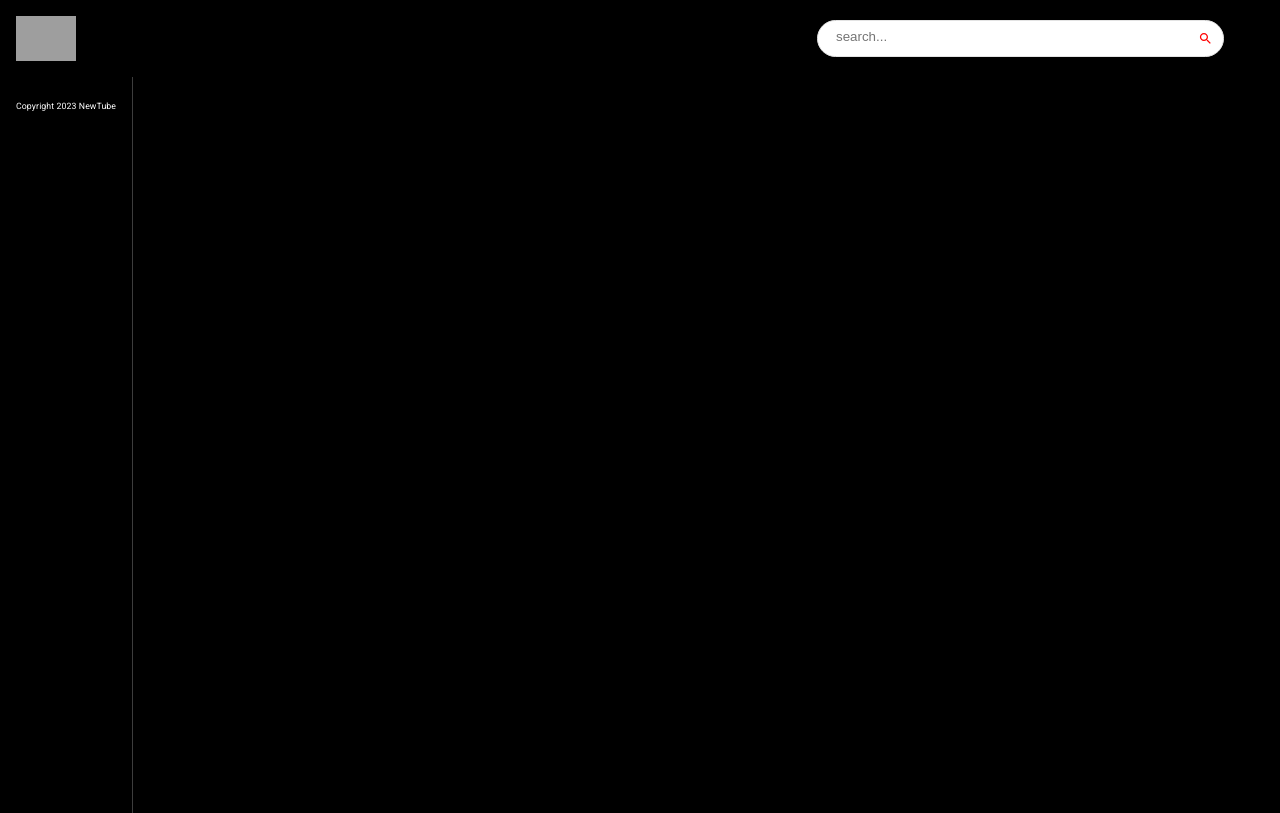
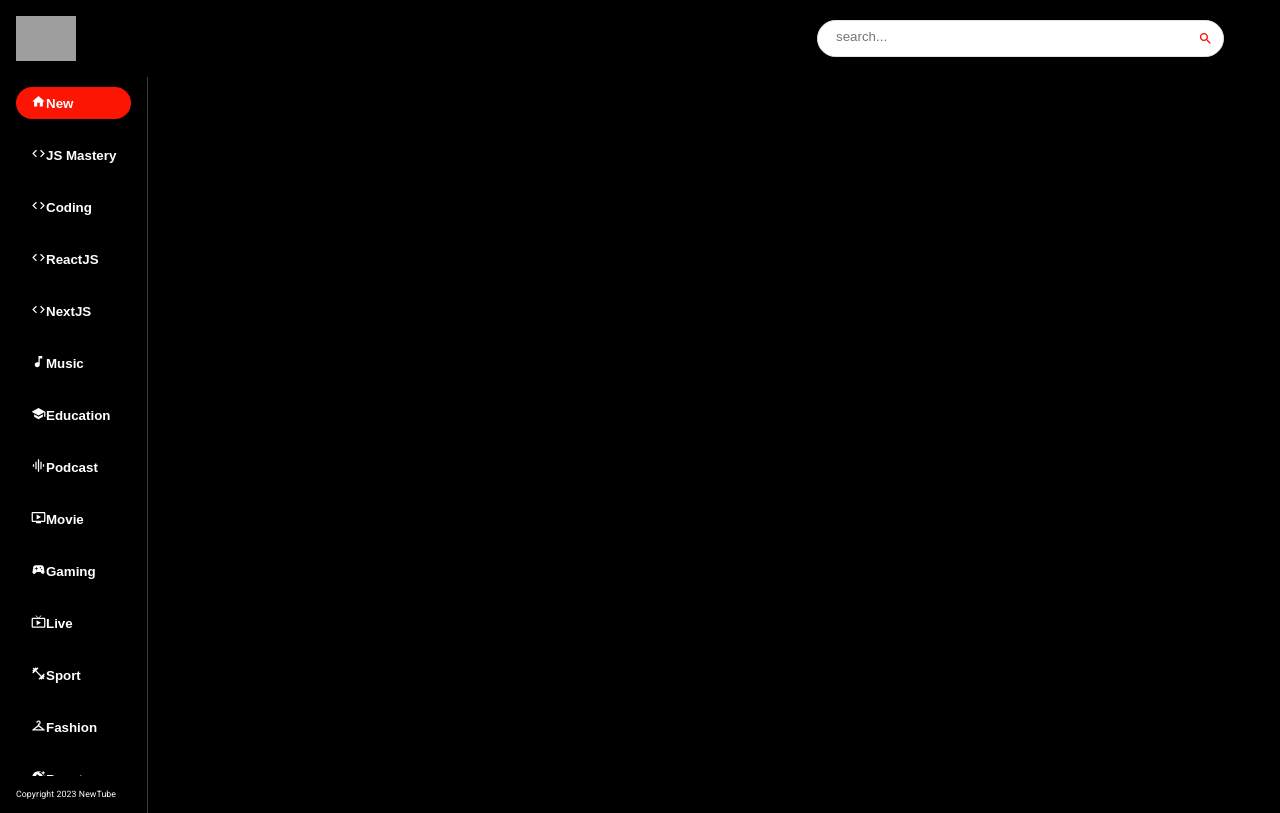
Before and after one commit to rupamsutar/MyTube, a React (Create React App) app: page / in a window 1280 px wide. Built offline with nearby package versions, Linux system fonts and the light colour scheme; grey boxes are pictures that could not be loaded.

Commit message:
Categories added in the sidebar

```diff
--- a/src/Components/SideBar.jsx
+++ b/src/Components/SideBar.jsx
@@ -1,8 +1,27 @@
 import React from 'react';
+import { Stack } from '@mui/material';
+import { categories } from '../utils/constants';
+
+const SelectedCategory = 'New';
 
 const SideBar = () => {
   return (
-    <div>SideBar</div>
+    <Stack direction='row' sx={{
+        overflowY: 'auto',
+        height: { sx: 'auto', md: '95%'},
+        flexDirection: {md: 'column'}
+    }}>
+        {categories.map( (category) => (
+            <button className='category-btn' style={{
+                backgroundColor: category.name === SelectedCategory && '#FC1503',
+                color: '#fff'
+            }}>
+                <span>{category.icon}</span>
+                <span>{category.name}</span>
+            </button>
+        ))}
+
+    </Stack>
   )
 }
 
```
